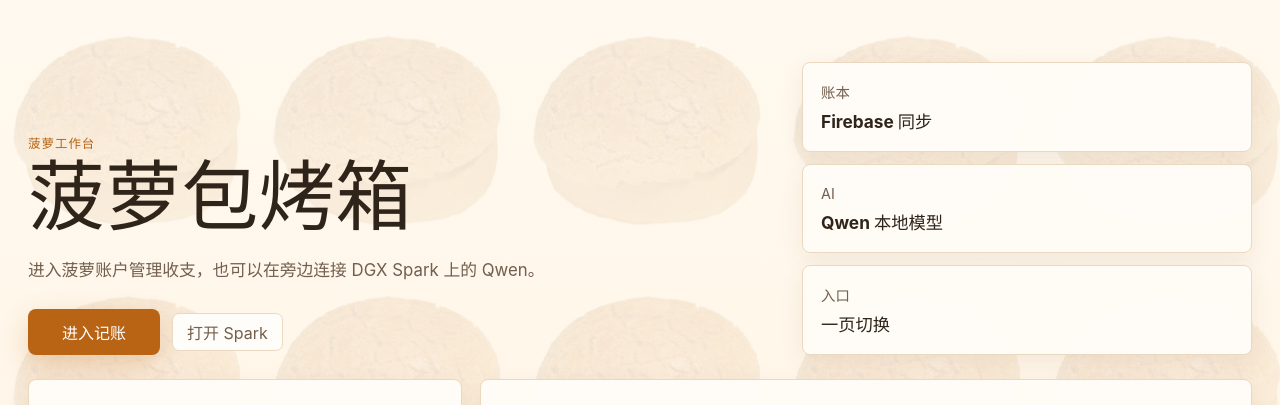
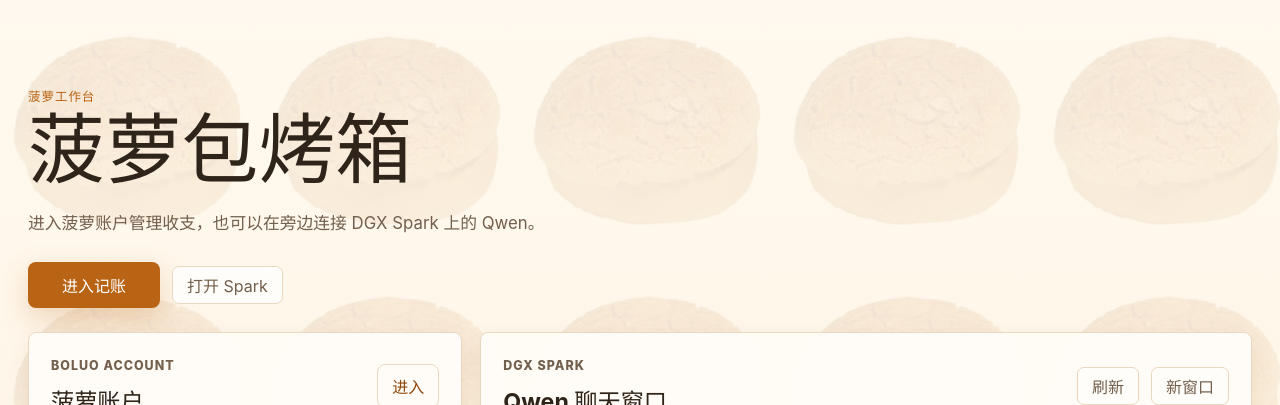
Before and after one commit to picklecai-pixel/boluo-account, a React (Vite) app: page / in a window 1280 px wide. Shown: the top 405 px of the page. Built offline with nearby package versions, Linux system fonts and the light colour scheme; no server answers.

Commit message:
Remove portal status cards

```diff
--- a/src/Portal.jsx
+++ b/src/Portal.jsx
@@ -67,21 +67,6 @@
             <button type="button" className="ghost-button" onClick={openSpark}>
               {text.openSpark}
             </button>
-          </div>
-        </div>
-
-        <div className="portal-status-grid" aria-label={text.statusLabel}>
-          <div>
-            <span>{text.ledger}</span>
-            <strong>{text.sync}</strong>
-          </div>
-          <div>
-            <span>{text.ai}</span>
-            <strong>{text.qwen}</strong>
-          </div>
-          <div>
-            <span>{text.entry}</span>
-            <strong>{text.onePage}</strong>
           </div>
         </div>
       </section>
```
